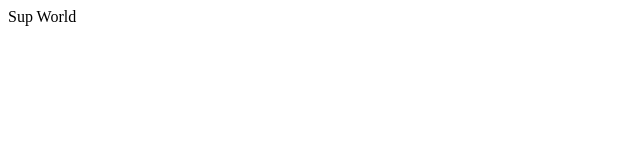
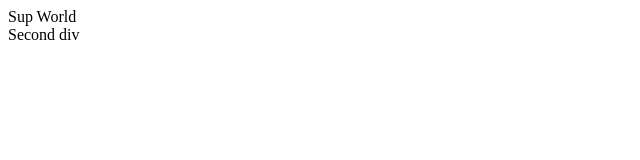
Before and after one commit to rcpeng34/FB-API-experiments, a plain HTML site: page index.html in a window 1280 px wide. Shown: the full height of the page, 0-640 px from the left. Drawn offline with Linux system fonts and the light colour scheme.

Commit message:
Adds a second div

```diff
--- a/index.html
+++ b/index.html
@@ -5,5 +5,6 @@
 </head>
 <body>
 <div>Sup World</div>
+<div>Second div</div>
 </body>
 </html>
```
